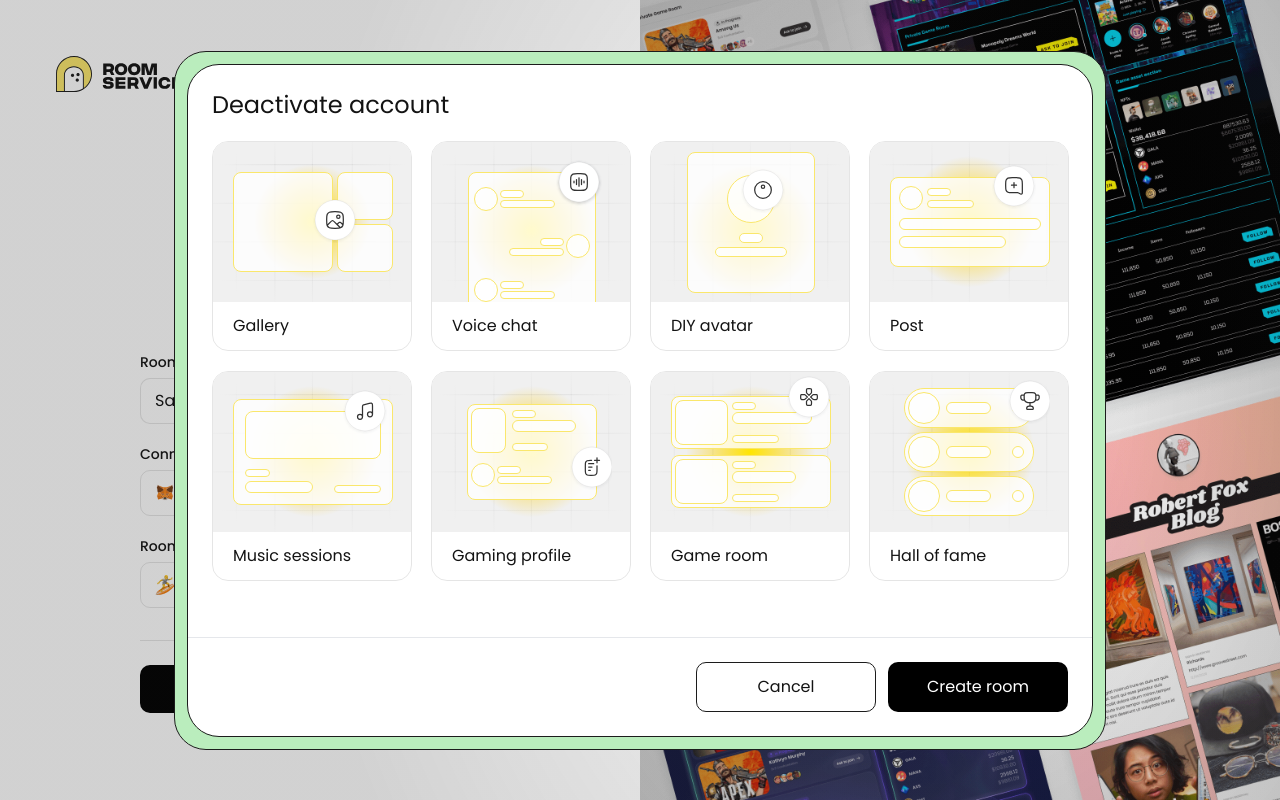
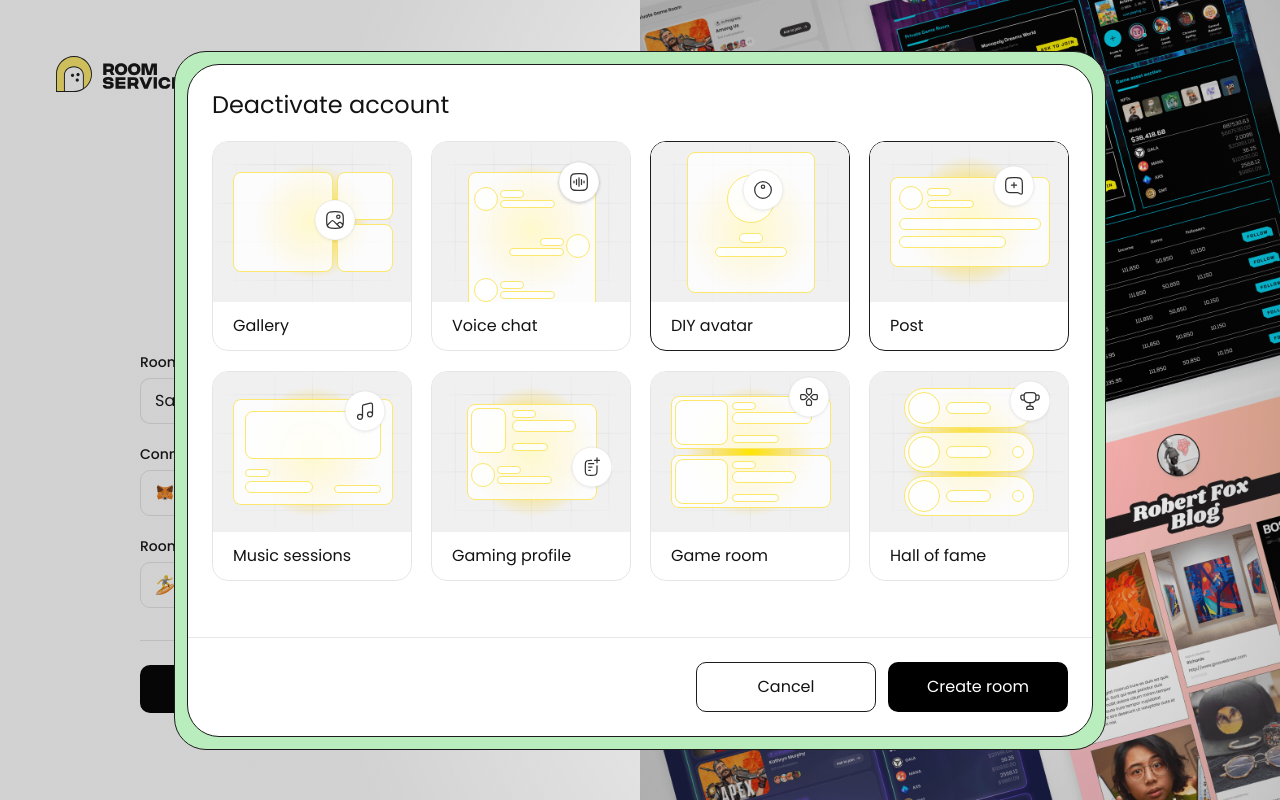
Before and after one commit to roomservice-crypto/web-rooom, a Next.js app: page /rooms/create in a window 1280 px wide. Both pictures are taken after typing "Sample" into the empty fields and a click on the button "Continue". Built offline with nearby package versions, Linux system fonts and the light colour scheme.

Commit message:
feat(create): base UI

```diff
--- a/src/components/map/ToolLayer.tsx
+++ b/src/components/map/ToolLayer.tsx
@@ -8,6 +8,7 @@ import Filter from '@/svgs/filter.svg'
 import { Transition } from '@headlessui/react'
 import clsx from 'clsx'
 import { ALL } from '@/constants'
+import { useRouter } from 'next/router'
 
 export default function ToolLayer(props: {
 	map: mapboxgl.Map | null
@@ -17,6 +18,7 @@ export default function ToolLayer(props: {
 	room: any
 }) {
 	const { map, ready, filter, setFilter, room } = props
+	const router = useRouter()
 
 	return (
 		<>
@@ -69,7 +71,9 @@ export default function ToolLayer(props: {
 			{/* right top buttons */}
 			<Transition appear show={ready} enterFrom='opacity-0 right-[-100px]' enter='transition-all ' as={React.Fragment}>
 				<div className='fixed top-[30px] right-8 z-[11] flex gap-x-4 rounded-2xl bg-white bg-opacity-20 p-3 shadow-[0px_4px_49px_rgba(0,_7,_72,_0.12)] backdrop-blur-[7.5px]'>
-					<button className='button_normal'>Create room</button>
+					<button onClick={() => router.push('/rooms/create')} className='button_normal'>
+						Create room
+					</button>
 					{/* <button
 						className='flex gap-x-2 rounded-[10px] border border-dark bg-white p-[10px] font-semibold'>
 						<Filter /> Filters
--- a/src/pages/rooms/create.tsx
+++ b/src/pages/rooms/create.tsx
@@ -3,7 +3,7 @@ import Link from 'next/link'
 import LogoText from '@/svgs/logo-text.svg'
 import Metamask from '@/svgs/metamask.svg'
 import ChevronDown from '@/svgs/chevron-down.svg'
-import { useRef, useState } from 'react'
+import { useEffect, useRef, useState } from 'react'
 import { Listbox, Dialog } from '@headlessui/react'
 import Card1 from '@/svgs/create/card-1.svg'
 import Card2 from '@/svgs/create/card-2.svg'
@@ -13,6 +13,7 @@ import Card5 from '@/svgs/create/card-5.svg'
 import Card6 from '@/svgs/create/card-6.svg'
 import Card7 from '@/svgs/create/card-7.svg'
 import Card8 from '@/svgs/create/card-8.svg'
+import clsx from 'clsx'
 
 const TYPES = [
 	{ name: 'Social', src: '/assets/map/tags/social.png' },
@@ -35,9 +36,27 @@ const CARDS = [
 	{ card: Card8, name: 'Hall of fame' }
 ]
 
+// type map cards
+const TYPE_CARDS = {
+	Social: ['Post', 'Galllery', 'DIY avatar'],
+	'Game Playing': ['Game room', 'Gaming profile', 'Hall of fame'],
+	'Voice Chat': ['Voice chat', 'DIY avatar', 'Post'],
+	'Music Sessions': ['Music sessions', 'Gallery', 'Hall of fame'],
+	'DIY Avatar': ['DIY Avatar', 'Music sessions', 'Gallery'],
+	'Key Users': ['Gaming profile', 'Hall of fame', 'Post'],
+	'Web3 Projects': ['Hall of fame', 'Post', 'Game room']
+}
+
 export default function Create() {
 	const formRef = useRef<HTMLFormElement>(null)
 	const [type, setType] = useState(TYPES[0])
+
+	const [selectedCards, setSelectedCards] = useState(TYPE_CARDS['Social'])
+
+	useEffect(() => {
+		// @ts-ignore
+		setSelectedCards(TYPE_CARDS[type.name])
+	}, [type])
 
 	// dialog control
 	const [dialog, setDialog] = useState(false)
@@ -151,7 +170,18 @@ export default function Create() {
 							<div className='grid grid-cols-4 gap-5'>
 								{CARDS.map(c => (
 									<div
-										className='w-[200px] overflow-hidden rounded-2xl border border-black border-opacity-10'
+										onClick={() => {
+											const i = selectedCards.indexOf(c.name)
+											if (i > -1) {
+												selectedCards.splice(i, 1)
+											} else selectedCards.push(c.name)
+
+											setSelectedCards([...selectedCards])
+										}}
+										className={clsx(
+											'w-[200px] cursor-pointer overflow-hidden rounded-2xl border',
+											selectedCards.includes(c.name) ? 'border-dark' : 'border-black border-opacity-10'
+										)}
 										key={c.name}>
 										<c.card />
 										<div className='py-3 px-5'>{c.name}</div>
```
